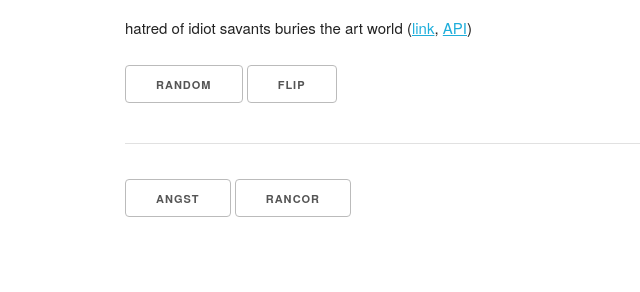
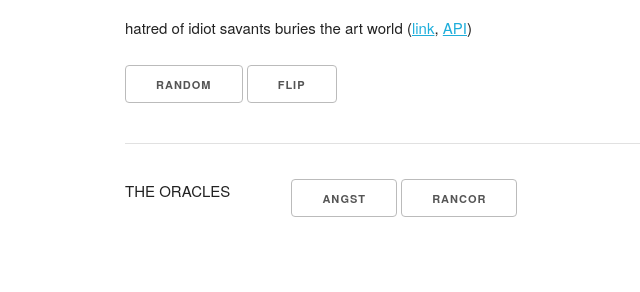
Before and after one commit to bensteinberg/oracles, a Flask app: page /oracles/rancor/3/2/4/6/1/1 in a window 1280 px wide. Shown: the part 304-596 px from the top of the page, without its empty margins (35-675 px from the left). Run offline with Flask 2, Linux system fonts and the light colour scheme.

Commit message:
Minor template change

```diff
--- a/app/templates/oracle.html
+++ b/app/templates/oracle.html
@@ -25,7 +25,10 @@
       </div>
       <hr />
       <div class="row">
-        <div class="twelve columns">
+        <div class="two columns">
+          <p>THE ORACLES</p>
+        </div>
+        <div class="ten columns">
           {% for oracle in oracles %}
           {% set name = oracle['name'] %}
           <button class="oracle" id="{{ name }}" onclick="fetch_oracle('{{ name }}');">{{ name }}</button>
```
